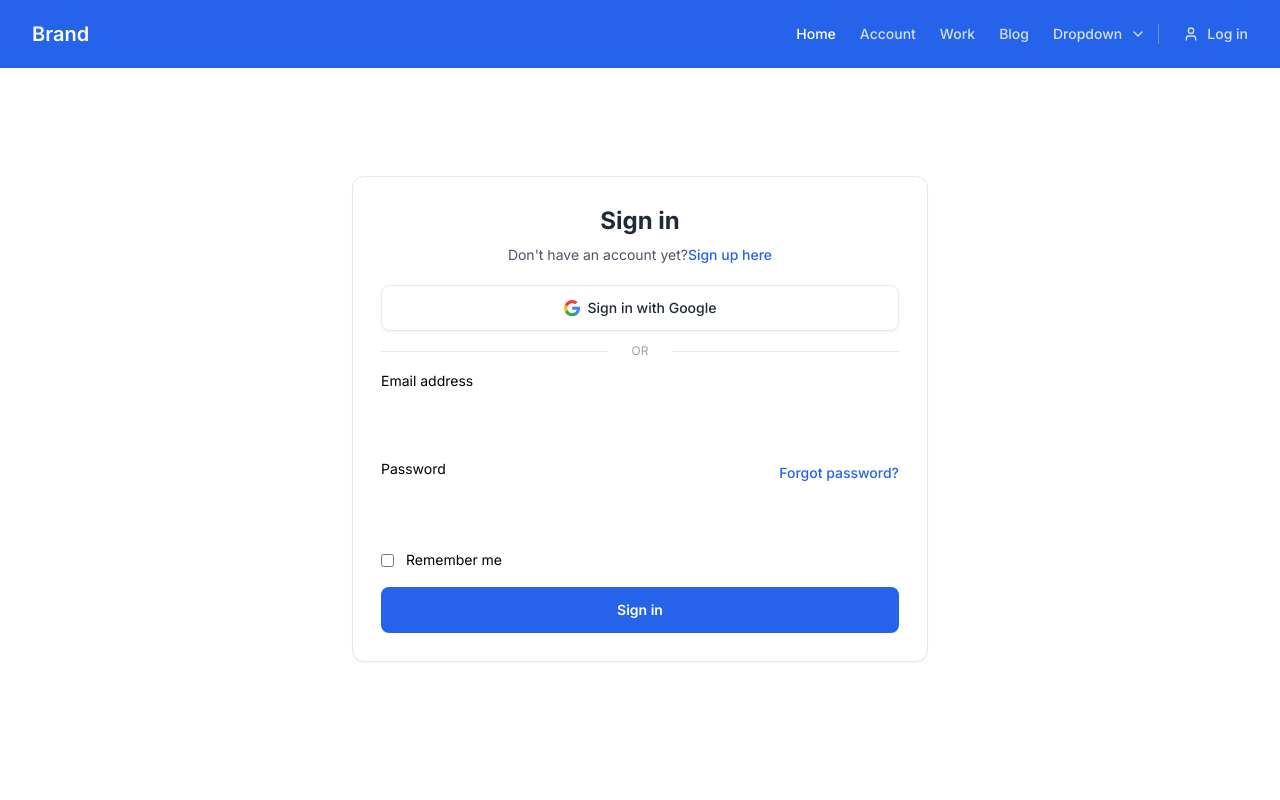
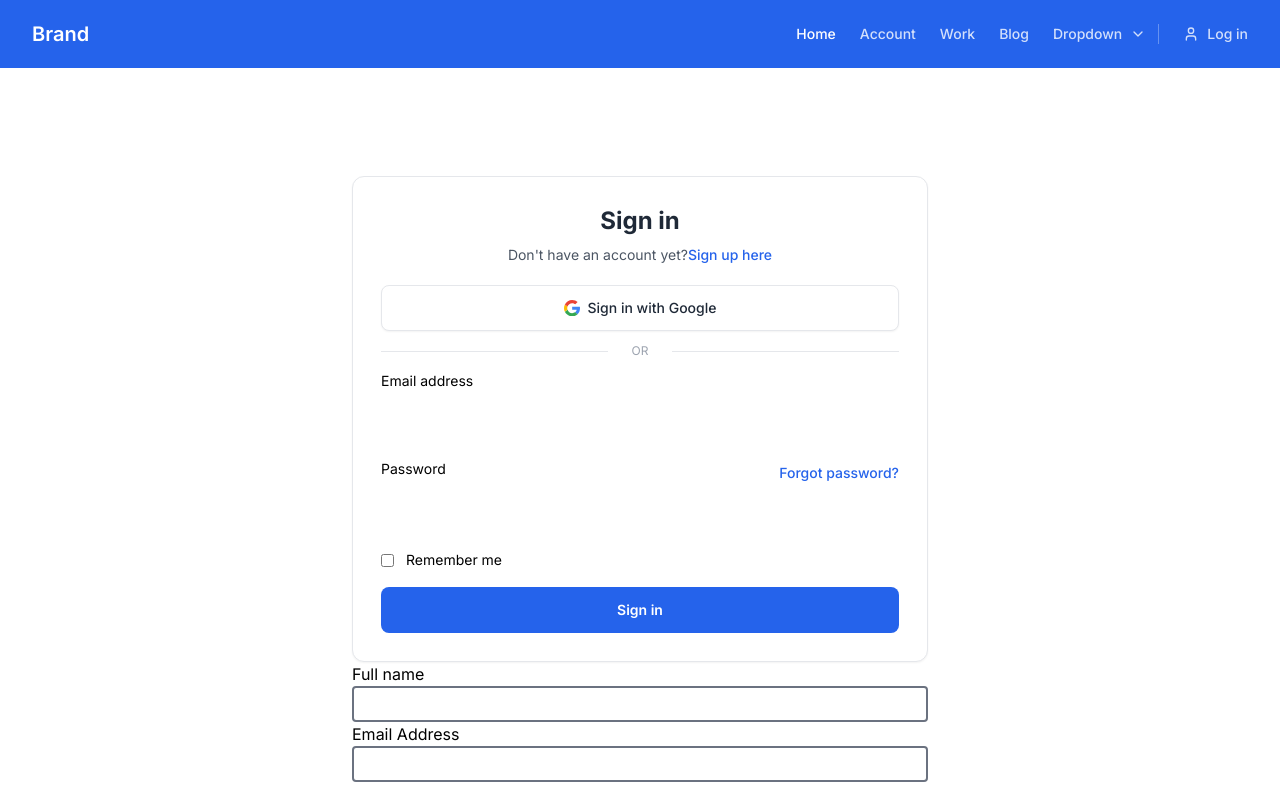
Before and after one commit to agpersonal6104/Section-2, a Next.js app in the folder frontend/: page /login in a window 1280 px wide. Built offline with nearby package versions, Linux system fonts and the light colour scheme.

Commit message:
New Batch Day 4

```diff
--- a/frontend/src/app/login/page.jsx
+++ b/frontend/src/app/login/page.jsx
@@ -5,6 +5,7 @@ import classes from './login.module.css';
 import Link from 'next/link';
 import * as Yup from 'yup';
 import { usePathname } from 'next/navigation';
+import Input from '@/components/Input';
 
 const LoginSchema = Yup.object().shape({
   email: Yup.string().email('Invalid email').required('Required'),
@@ -205,6 +206,9 @@ const Login = () => {
   </div>
 </div>
 
+  <Input id={'Name'} label={'Full name'} type={'text'} />
+  <Input id={'Email'} label={'Email Address'} type={'email'} />
+
     </div>
   )
 }
--- /dev/null
+++ b/frontend/src/components/Button.jsx
@@ -0,0 +1,11 @@
+import React, { Children } from 'react'
+
+const Button = ({children}) => {
+  return (
+    <button className='px-4 py-2 text-black bg-gray-700 border border-black rounded'>
+        {children}
+    </button>
+  )
+}
+
+export default Button
--- /dev/null
+++ b/frontend/src/components/Input.jsx
@@ -0,0 +1,13 @@
+import React from 'react'
+
+const Input = ({label,type,id,disabled}) => {
+  return (
+    <div>
+        <label htmlFor={id}>{label}</label>
+        <input type={type}
+        className='block w-full px-3 py-1 border-2 border-gray-500 rounded' />
+    </div>
+  )
+}
+
+export default Input;
```
